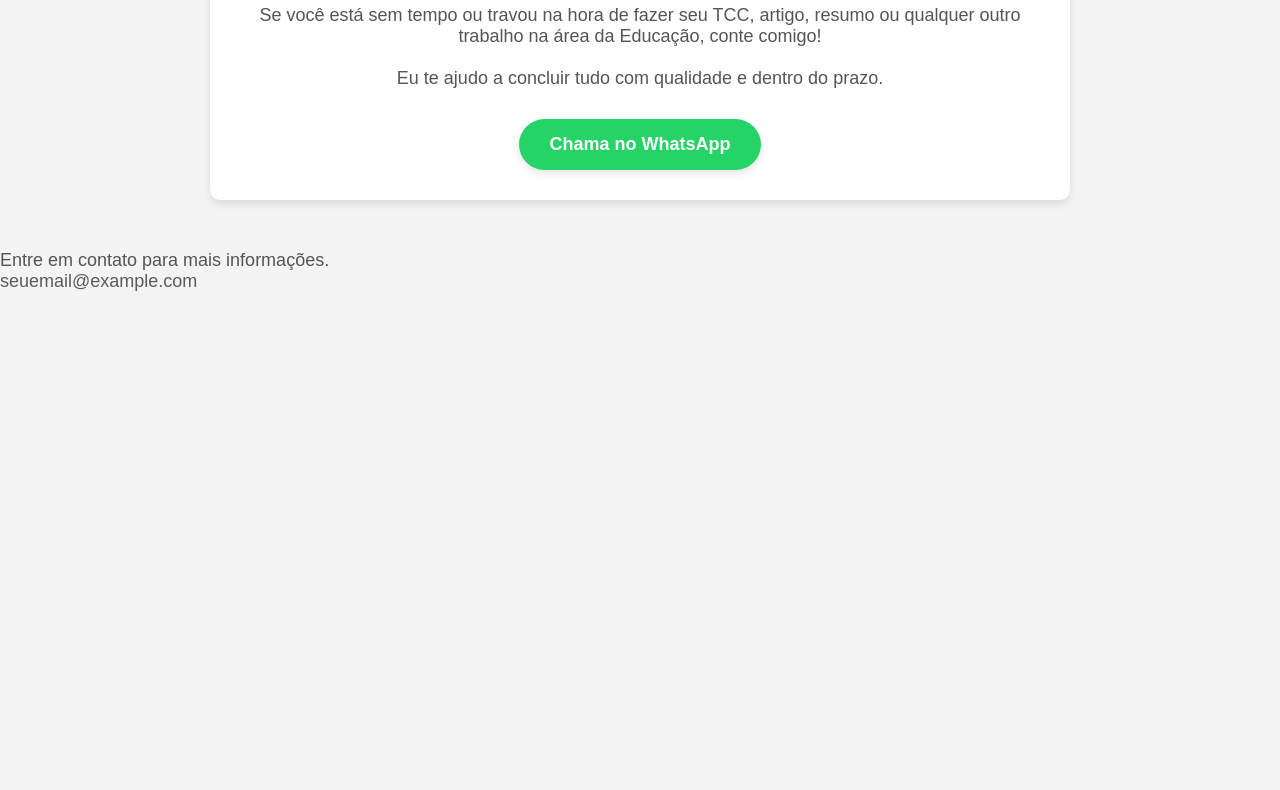
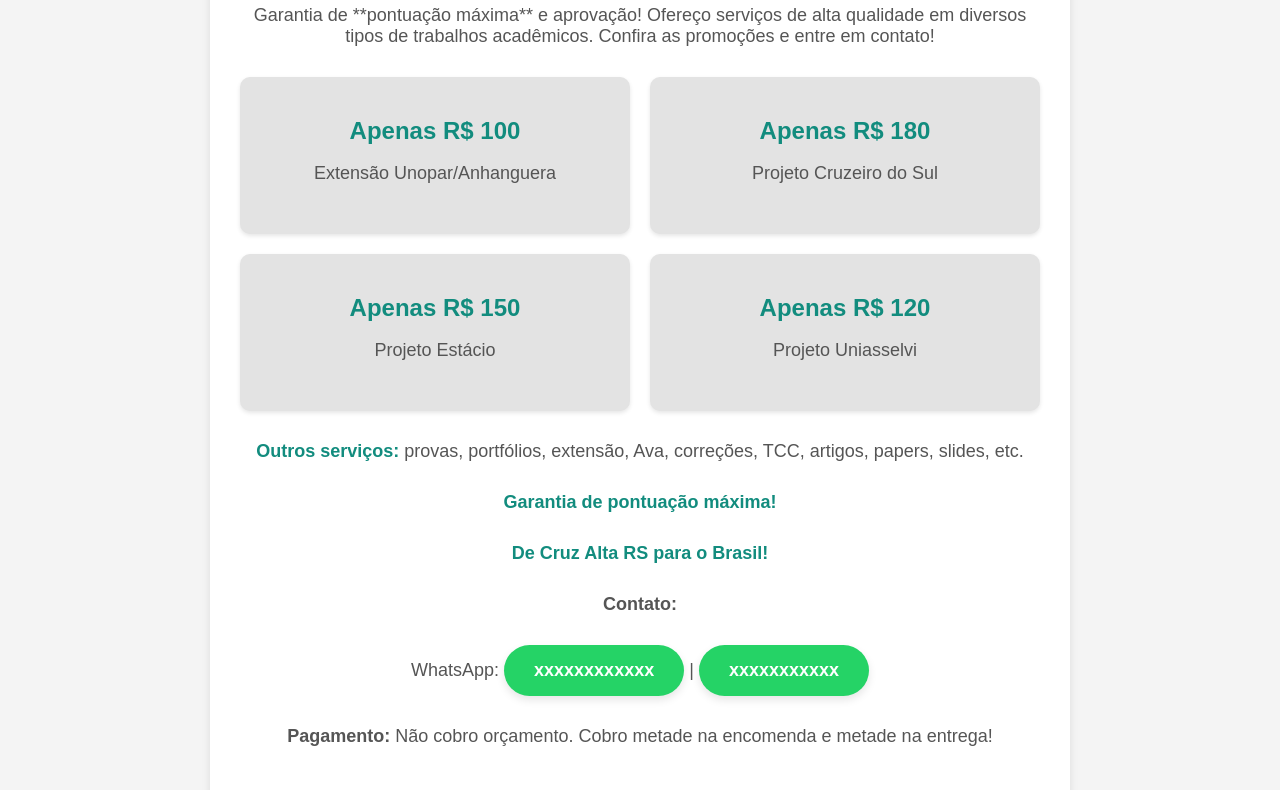
Before and after one commit to lima75231/landing-page, a plain HTML site: page index.html in a window 1280 px wide. Shown: the part 146-936 px from the top of the page. Before the commit the page ends 800 px from the top, so only its background shows below. Drawn offline with Linux system fonts and the light colour scheme.

Commit message:
novo
novo

```diff
--- a/index.html
+++ b/index.html
@@ -3,7 +3,7 @@
 <head>
   <meta charset="UTF-8">
   <meta name="viewport" content="width=device-width, initial-scale=1.0">
-  <title>Ajuda para TCC e Trabalhos</title>
+  <title>Promoção de Projetos Acadêmicos</title>
   <style>
     body {
       font-family: Arial, sans-serif;
@@ -24,7 +24,7 @@
     }
 
     h1 {
-      color: #5b5b5b;
+      color: #2d2d2d;
       font-size: 28px;
       margin-bottom: 20px;
     }
@@ -35,9 +35,29 @@
       margin-bottom: 30px;
     }
 
+    .price-table {
+      display: grid;
+      grid-template-columns: repeat(2, 1fr);
+      gap: 20px;
+      margin-bottom: 30px;
+    }
+
+    .price-item {
+      background-color: #e3e3e3;
+      padding: 20px;
+      border-radius: 10px;
+      box-shadow: 0 2px 4px rgba(0, 0, 0, 0.1);
+    }
+
+    .price-item h2 {
+      color: #128c7e;
+      font-size: 24px;
+      margin-bottom: 10px;
+    }
+
     .whatsapp-button {
       display: inline-block;
-      background-color: #25D366; /* cor do WhatsApp */
+      background-color: #25D366;
       color: white;
       padding: 15px 30px;
       font-size: 18px;
@@ -66,23 +86,51 @@
     footer a:hover {
       text-decoration: underline;
     }
+
+    .highlight {
+      color: #128C7E;
+      font-weight: bold;
+    }
+
   </style>
 </head>
 <body>
 
   <div class="container">
-    <h1>A faculdade não precisa ser um peso!</h1>
-    <p>
-      Se você está sem tempo ou travou na hora de fazer seu TCC, artigo, resumo ou qualquer outro trabalho na área da Educação, conte comigo!<br><br>
-      Eu te ajudo a concluir tudo com qualidade e dentro do prazo.
-    </p>
-    <a href="https://wa.me/+55(69)981389431" class="whatsapp-button" target="_blank">
-      Chama no WhatsApp
-    </a>
+    <h1>Promoção de Projetos Acadêmicos</h1>
+    <p>Garantia de **pontuação máxima** e aprovação! Ofereço serviços de alta qualidade em diversos tipos de trabalhos acadêmicos. Confira as promoções e entre em contato!</p>
+
+    <div class="price-table">
+      <div class="price-item">
+        <h2>Apenas R$ 100</h2>
+        <p>Extensão Unopar/Anhanguera</p>
+      </div>
+      <div class="price-item">
+        <h2>Apenas R$ 180</h2>
+        <p>Projeto Cruzeiro do Sul</p>
+      </div>
+      <div class="price-item">
+        <h2>Apenas R$ 150</h2>
+        <p>Projeto Estácio</p>
+      </div>
+      <div class="price-item">
+        <h2>Apenas R$ 120</h2>
+        <p>Projeto Uniasselvi</p>
+      </div>
+    </div>
+
+    <p><span class="highlight">Outros serviços:</span> provas, portfólios, extensão, Ava, correções, TCC, artigos, papers, slides, etc.</p>
+    <p><span class="highlight">Garantia de pontuação máxima!</span></p>
+    <p><span class="highlight">De Cruz Alta RS para o Brasil!</span></p>
+
+    <p><strong>Contato:</strong></p>
+    <p>WhatsApp: <a href="https://wa.me/xxxxxxxxxx" class="whatsapp-button" target="_blank">xxxxxxxxxxxx</a> | <a href="https://wa.me/xxxxxxxxxxxx" class="whatsapp-button" target="_blank">xxxxxxxxxxx</a></p>
+
+    <p><strong>Pagamento:</strong> Não cobro orçamento. Cobro metade na encomenda e metade na entrega!</p>
   </div>
 
   <footer>
-    <p>Entre em contato para mais informações. <br> <a href="mailto:seuemail@example.com">seuemail@example.com</a></p>
+    <p>Entre em contato para mais informações ou dúvidas. <br> <a href="mailto:seuemail@example.com">seuemail@example.com</a></p>
   </footer>
 
 </body>
```
